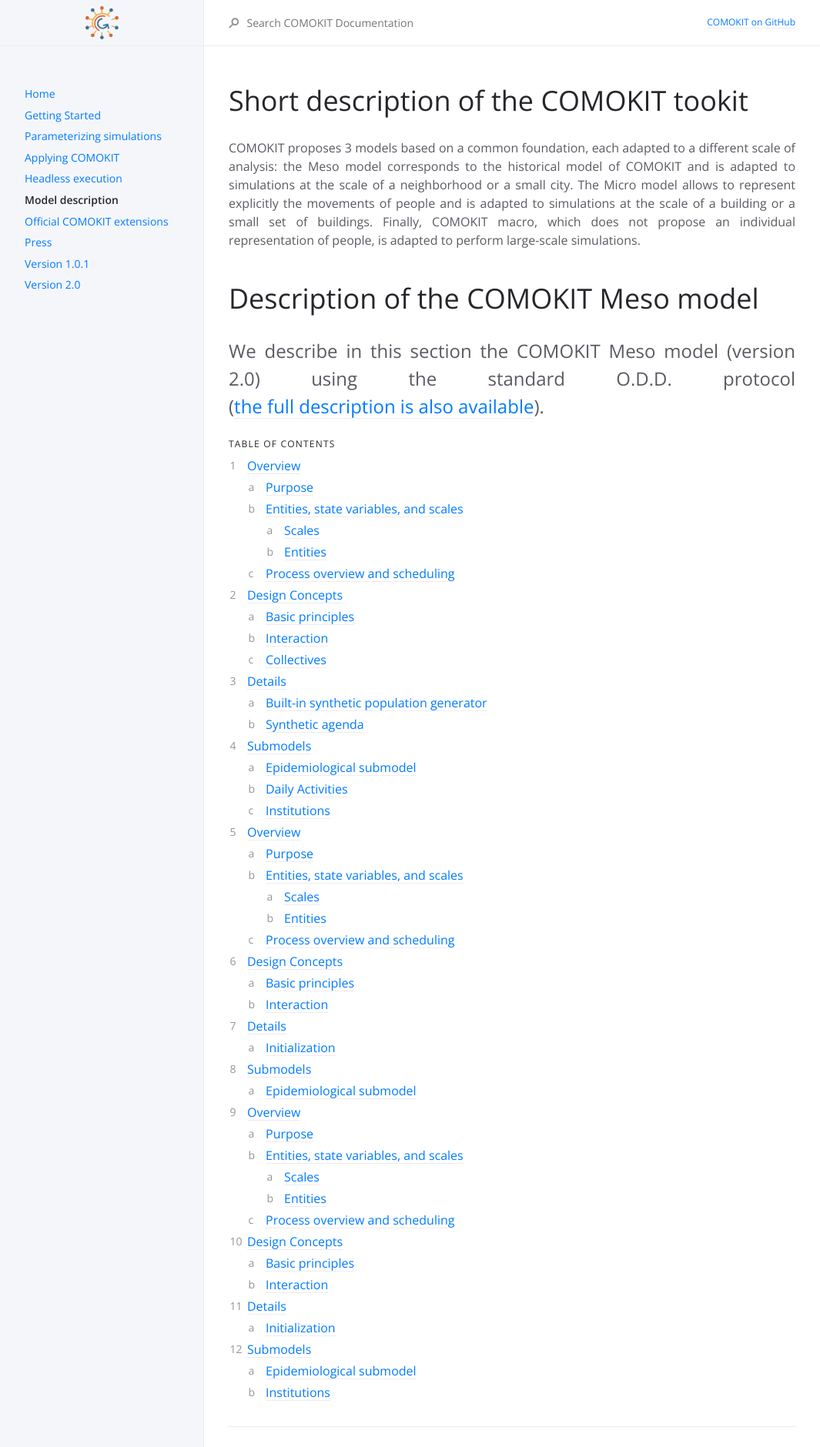
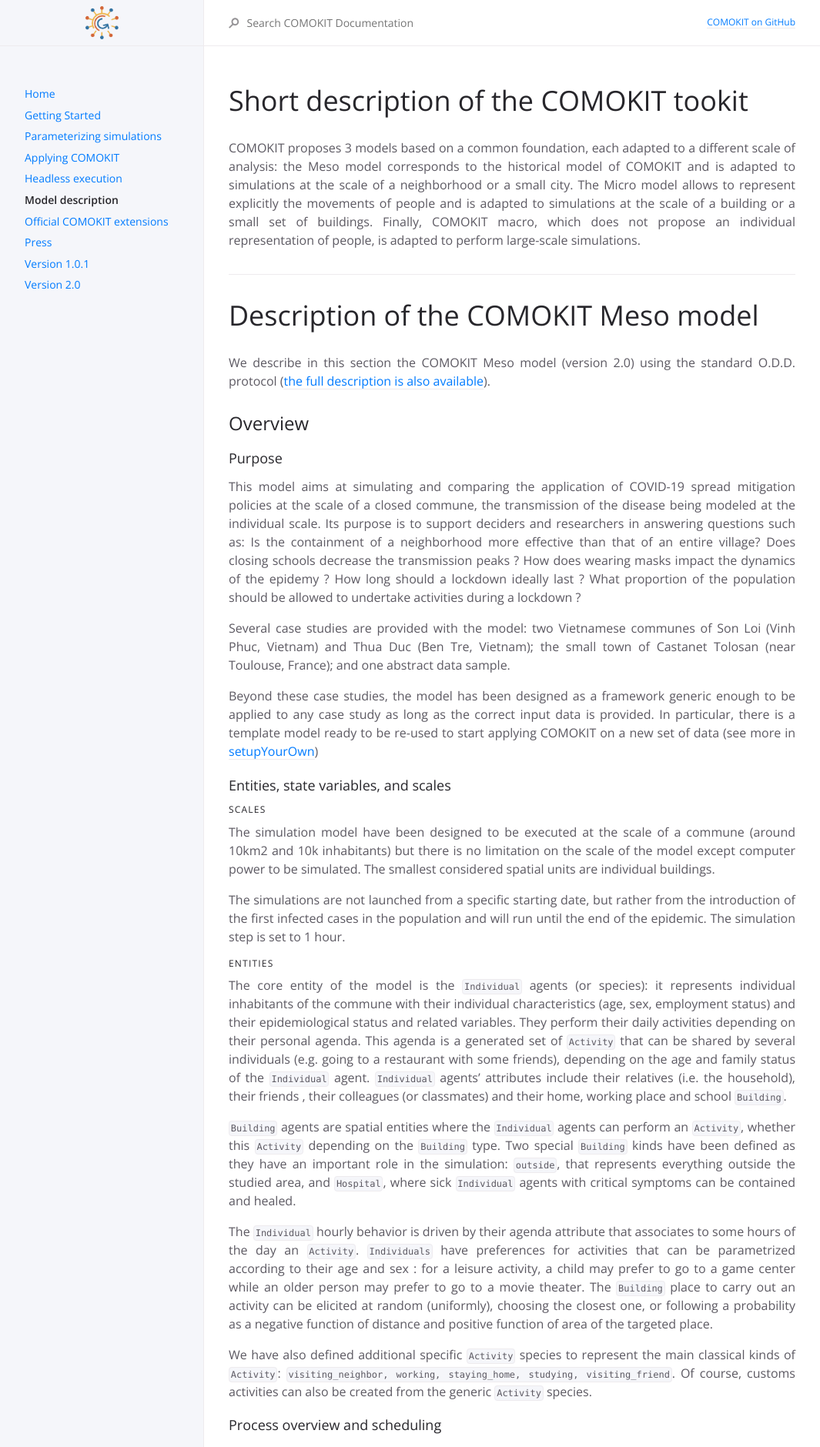
Before and after one commit to COMOKIT/COMOKIT-Website, a Jekyll site: the page built from docs/docs/ODD.md, in a window 1280 px wide. Shown: the top 1880 px of the page at 77% size, without its empty margins (107-1172 px from the left). Built offline with Jekyll 4.4.1, drawn with Linux system fonts in a browser that asks for light colours; some of the changed text lies outside the part shown.

Commit message:
Update ODD.md

```diff
--- a/docs/docs/ODD.md
+++ b/docs/docs/ODD.md
@@ -5,21 +5,15 @@
 permalink: /odd
 ---
 # Short description of the COMOKIT tookit
-{: .no_toc }
 COMOKIT proposes 3 models based on a common foundation, each adapted to a different scale of analysis: the Meso model corresponds to the historical model of COMOKIT and is adapted to simulations at the scale of a neighborhood or a small city. The Micro model allows to represent explicitly the movements of people and is adapted to simulations at the scale of a building or a small set of buildings. Finally, COMOKIT macro, which does not propose an individual representation of people, is adapted to perform large-scale simulations.
+
+{: .no_toc .text-delta }
+
+---
 
 # Description of the COMOKIT Meso model
 {: .no_toc }
 We describe in this section the COMOKIT Meso model (version 2.0) using the standard O.D.D. protocol ([the full description is also available](https://comokit.org/ressources/ODD-COMOKIT_Meso_v2.pdf)).
-{: .fs-6 .fw-300 }
-
-## Table of contents
-{: .no_toc .text-delta }
-
-1. TOC
-{:toc}
-
----
 
 
 ## Overview
@@ -103,19 +97,11 @@
 
 The `Authority` agent is in charge of applying one or several mitigation policies on the whole case study or on some local spaces. The policies can impact the simulation in two ways. Every step, the `Authority` can proactively perform some actions encoded in the policy, e.g. conduct a given number of tests on the population. On the other hand, each `Individual` agent asks the `Authority` whether it is allowed to execute a given `Activity`. In this case, the `Authority` will make its choice based on what is allowed by its policies that are currently applied.
 
+---
+
 # Description of the COMOKIT Micro model
 {: .no_toc }
 We describe in this section the COMOKIT Micro model (version 2.0) using the standard O.D.D. protocol ([the full description is also available](https://comokit.org/ressources/ODD-COMOKIT_Micro_v2.pdf)).
-{: .fs-6 .fw-300 }
-
-## Table of contents
-{: .no_toc .text-delta }
-
-1. TOC
-{:toc}
-
----
-
 
 ## Overview
 
@@ -182,18 +168,13 @@
 The various (incubation...) periods and probabilities are `Individual`dependent and are randomly picked following various distributions.
 
 
+
+---
+
 # Description of the COMOKIT Meso model
 {: .no_toc }
 We describe in this section the COMOKIT Macro model (version 2.0) using the standard O.D.D. protocol ([the full description is also available](https://comokit.org/ressources/ODD-COMOKIT_Macro_v2.pdf)).
-{: .fs-6 .fw-300 }
 
-## Table of contents
-{: .no_toc .text-delta }
-
-1. TOC
-{:toc}
-
----
 
 
 ## Overview
```
